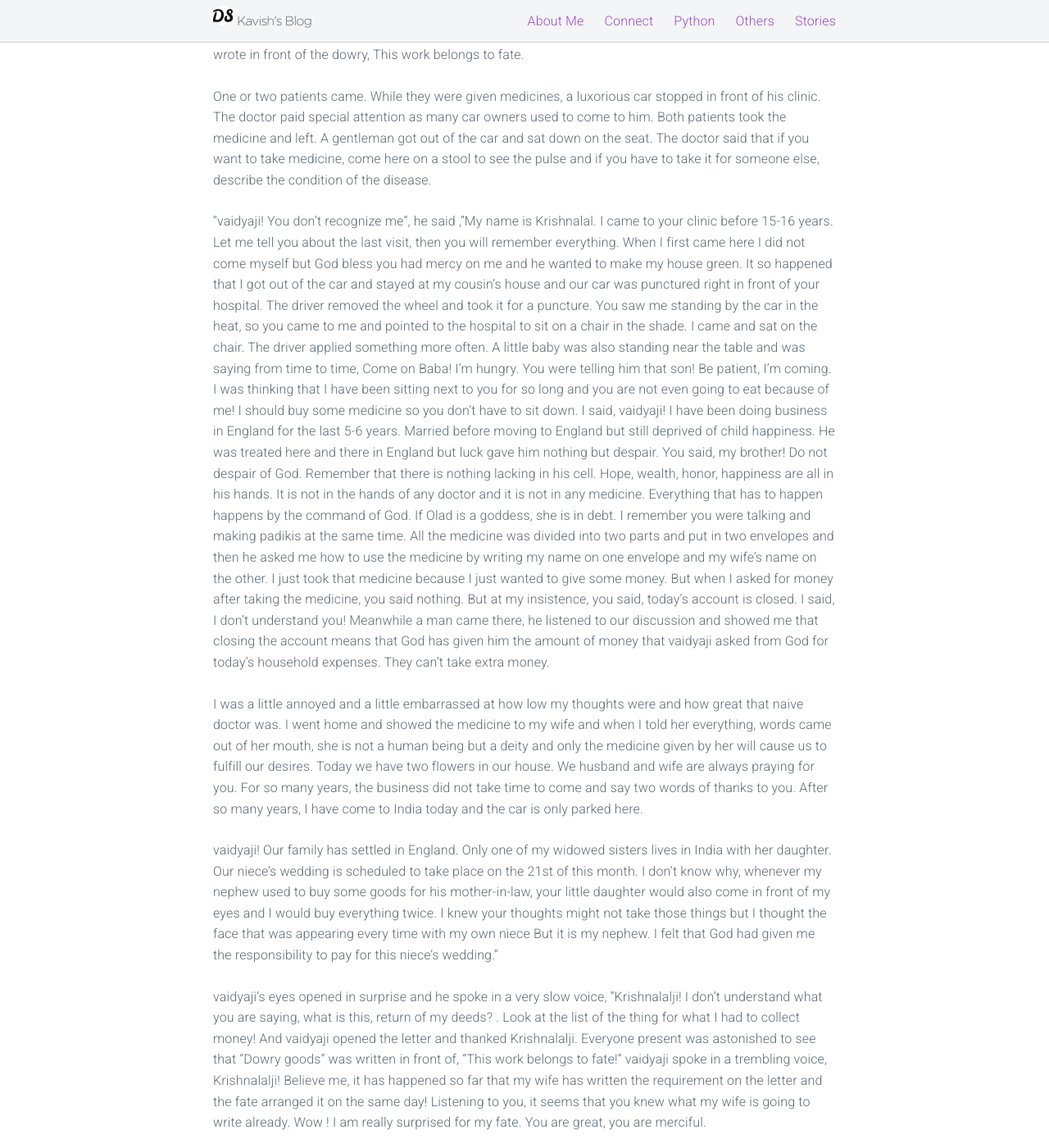
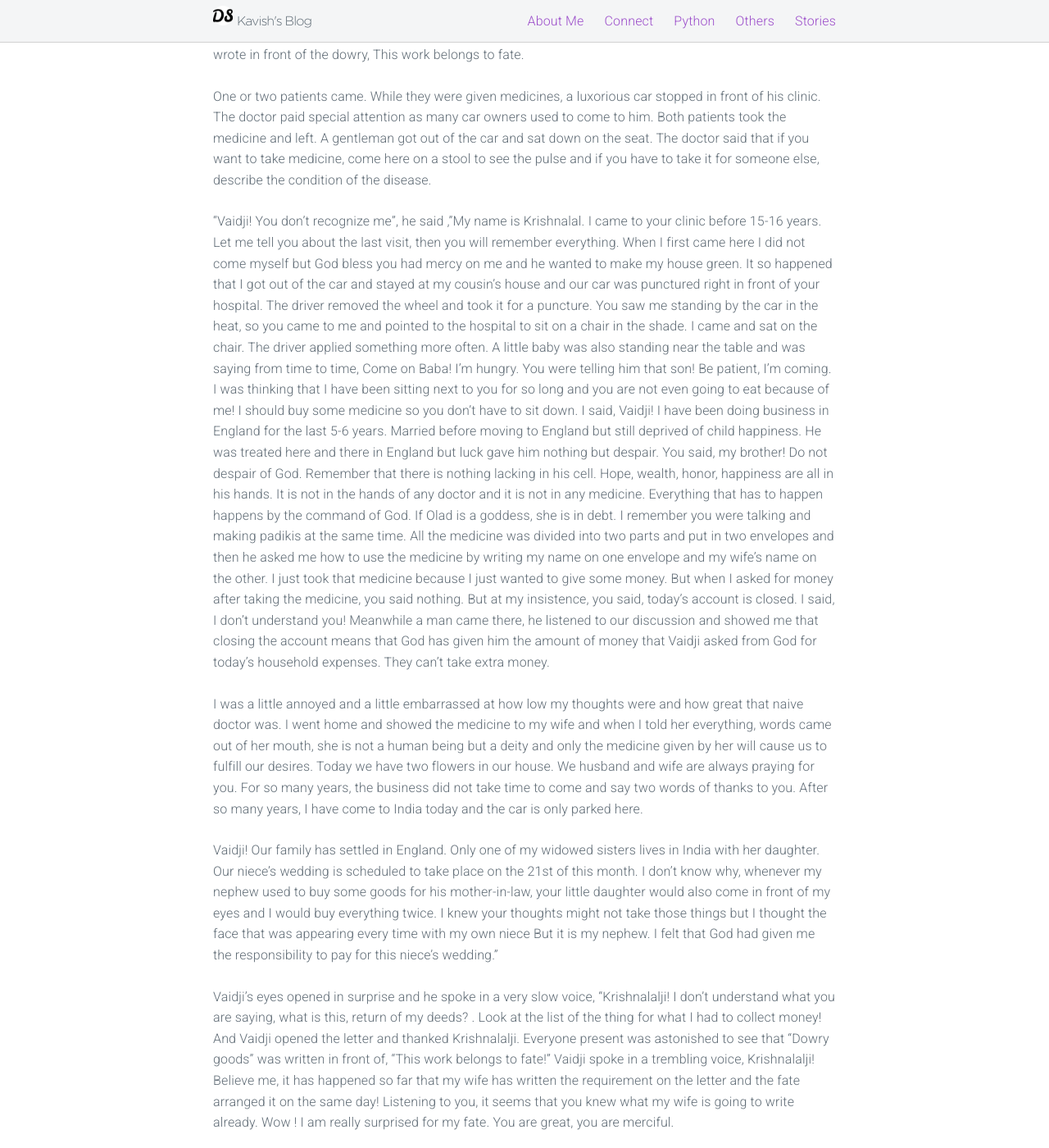
Before and after one commit to kavishdev/kavishdev.github.io, a Jekyll site: the page built from _stories/A deed is always returned.md, in a window 1280 px wide and 1400 px high, scrolled down 479 px. Shown: the whole window at 82% size. Built offline with Jekyll 4.4.1, drawn with Linux system fonts in a browser that asks for light colours; some of the changed text lies outside the part shown.

Commit message:
Revert "Update A deed is always returned.md"
This reverts commit 12231b9fed17f4b72c109a6df58ebad621f021b9.

```diff
--- a/_stories/A deed is always returned.md
+++ b/_stories/A deed is always returned.md
@@ -4,25 +4,25 @@
 ---
 # A deed is always returned
 
-vaidyaji's house was in an old building. He lived in the back and opened a clinic in the front. His wife was in the habit of writing down the essentials of the day in a letter before opening the clinic. vaidyaji would sit on his seat and first take the name of God and then open the letter .
+Vaidji's house was in an old building. He lived in the back and opened a clinic in the front. His wife was in the habit of writing down the essentials of the day in a letter before opening the clinic. Vaidji would sit on his seat and first take the name of God and then open the letter .
 
-Looking at the price of the things that the wife has written, then calculating it. Then praying to God that "O God! I have left your devotion only according to your command and am sitting here in the circle of worldliness." He never asked for a fee from any patient out of his own mouth. Some gave, some did not, but one thing was for sure, The vaidya had enough money to buy the essentials of the day, then he did not take money for medicine from anyone, no matter how rich the patient was!
+Looking at the price of the things that the wife has written, then calculating it. Then praying to God that "O God! I have left your devotion only according to your command and am sitting here in the circle of worldliness." He never asked for a fee from any patient out of his own mouth. Some gave, some did not, but one thing was for sure, The vaid had enough money to buy the essentials of the day, then he did not take money for medicine from anyone, no matter how rich the patient was!
 
-One day the vaidya opened the clinic. Sitting on his seat, remembering God, He opened the letter with the necessary things to calculate the money and remained watching. After flour, dal and rice, the wife wrote that her daughter's wedding is on the 20th —— her dowry. After writing the price of the rest for a while, he wrote in front of the dowry, This work belongs to fate.
+One day the vaid opened the clinic. Sitting on his seat, remembering God, He opened the letter with the necessary things to calculate the money and remained watching. After flour, dal and rice, the wife wrote that her daughter's wedding is on the 20th —— her dowry. After writing the price of the rest for a while, he wrote in front of the dowry, This work belongs to fate.
 
 One or two patients came. While they were given medicines, a luxorious car stopped in front of his clinic. The doctor paid special attention as many car owners used to come to him. Both patients took the medicine and left. A gentleman got out of the car and sat down on the seat. The doctor said that if you want to take medicine, come here on a stool to see the pulse and if you have to take it for someone else, describe the condition of the disease.
 
-"vaidyaji! You don't recognize me", he said ,"My name is Krishnalal. I came to your clinic before 15-16 years. Let me tell you about the last visit, then you will remember everything. When I first came here I did not come myself but God bless you
+"Vaidji! You don't recognize me", he said ,"My name is Krishnalal. I came to your clinic before 15-16 years. Let me tell you about the last visit, then you will remember everything. When I first came here I did not come myself but God bless you
 had mercy on me and he wanted to make my house green. It so happened that I got out of the car and stayed at my cousin's house and our car was punctured right in front of your hospital. The driver removed the wheel and took it for a puncture. You saw me standing by the car in the heat, so you came to me and pointed to the hospital to sit on a chair in the shade. I came and sat on the chair. The driver applied something more often.
-A little baby was also standing near the table and was saying from time to time, Come on Baba! I'm hungry. You were telling him that son! Be patient, I'm coming. I was thinking that I have been sitting next to you for so long and you are not even going to eat because of me! I should buy some medicine so you don't have to sit down. I said, vaidyaji! I have been doing business in England for the last 5-6 years. Married before moving to England but still deprived of child happiness. He was treated here and there in England but luck gave him nothing but despair.
+A little baby was also standing near the table and was saying from time to time, Come on Baba! I'm hungry. You were telling him that son! Be patient, I'm coming. I was thinking that I have been sitting next to you for so long and you are not even going to eat because of me! I should buy some medicine so you don't have to sit down. I said, Vaidji! I have been doing business in England for the last 5-6 years. Married before moving to England but still deprived of child happiness. He was treated here and there in England but luck gave him nothing but despair.
 You said, my brother! Do not despair of God. Remember that there is nothing lacking in his cell. Hope, wealth, honor, happiness are all in his hands. It is not in the hands of any doctor and it is not in any medicine. Everything that has to happen happens by the command of God. If Olad is a goddess, she is in debt. I remember you were talking and making padikis at the same time. All the medicine was divided into two parts and put in two envelopes and then he asked me how to use the medicine by writing my name on one envelope and my wife's name on the other.
 I just took that medicine because I just wanted to give some money. But when I asked for money after taking the medicine, you said nothing. But at my insistence, you said, today's account is closed.
-I said, I don't understand you! Meanwhile a man came there, he listened to our discussion and showed me that closing the account means that God has given him the amount of money that vaidyaji asked from God for today's household expenses. They can't take extra money.
+I said, I don't understand you! Meanwhile a man came there, he listened to our discussion and showed me that closing the account means that God has given him the amount of money that Vaidji asked from God for today's household expenses. They can't take extra money.
 
 I was a little annoyed and a little embarrassed at how low my thoughts were and how great that naive doctor was. I went home and showed the medicine to my wife and when I told her everything, words came out of her mouth, she is not a human being but a deity and only the medicine given by her will cause us to fulfill our desires. Today we have two flowers in our house. We husband and wife are always praying for you. For so many years, the business did not take time to come and say two words of thanks to you. After so many years, I have come to India today and the car is only parked here.
 
-vaidyaji! Our family has settled in England. Only one of my widowed sisters lives in India with her daughter. Our niece's wedding is scheduled to take place on the 21st of this month. I don't know why, whenever my nephew used to buy some goods for his mother-in-law, your little daughter would also come in front of my eyes and I would buy everything twice. I knew your thoughts might not take those things but I thought the face that was appearing every time with my own niece But it is my nephew. I felt that God had given me the responsibility to pay for this niece's wedding."
+Vaidji! Our family has settled in England. Only one of my widowed sisters lives in India with her daughter. Our niece's wedding is scheduled to take place on the 21st of this month. I don't know why, whenever my nephew used to buy some goods for his mother-in-law, your little daughter would also come in front of my eyes and I would buy everything twice. I knew your thoughts might not take those things but I thought the face that was appearing every time with my own niece But it is my nephew. I felt that God had given me the responsibility to pay for this niece's wedding."
 
-vaidyaji's eyes opened in surprise and he spoke in a very slow voice, "Krishnalalji! I don't understand what you are saying, what is this, return of my deeds? . Look at the list of the thing for what I had to collect money! And vaidyaji opened the letter and thanked Krishnalalji. Everyone present was astonished to see that "Dowry goods" was written in front of, "This work belongs to fate!" vaidyaji spoke in a trembling voice, Krishnalalji! Believe me, it has happened so far that my wife has written the requirement on the letter and the fate arranged it on the same day! Listening to you, it seems that you knew what my wife is going to write already. Wow ! I am really surprised for my fate. You are great, you are merciful.
+Vaidji's eyes opened in surprise and he spoke in a very slow voice, "Krishnalalji! I don't understand what you are saying, what is this, return of my deeds? . Look at the list of the thing for what I had to collect money! And Vaidji opened the letter and thanked Krishnalalji. Everyone present was astonished to see that "Dowry goods" was written in front of, "This work belongs to fate!" Vaidji spoke in a trembling voice, Krishnalalji! Believe me, it has happened so far that my wife has written the requirement on the letter and the fate arranged it on the same day! Listening to you, it seems that you knew what my wife is going to write already. Wow ! I am really surprised for my fate. You are great, you are merciful.
 
-vaidyaji further said, thanks God for waking up in the morning, thank you for having a good day in the evening, and thank you for sleeping at night.
+Vaidji further said, thanks God for waking up in the morning, thank you for having a good day in the evening, and thank you for sleeping at night.
```
